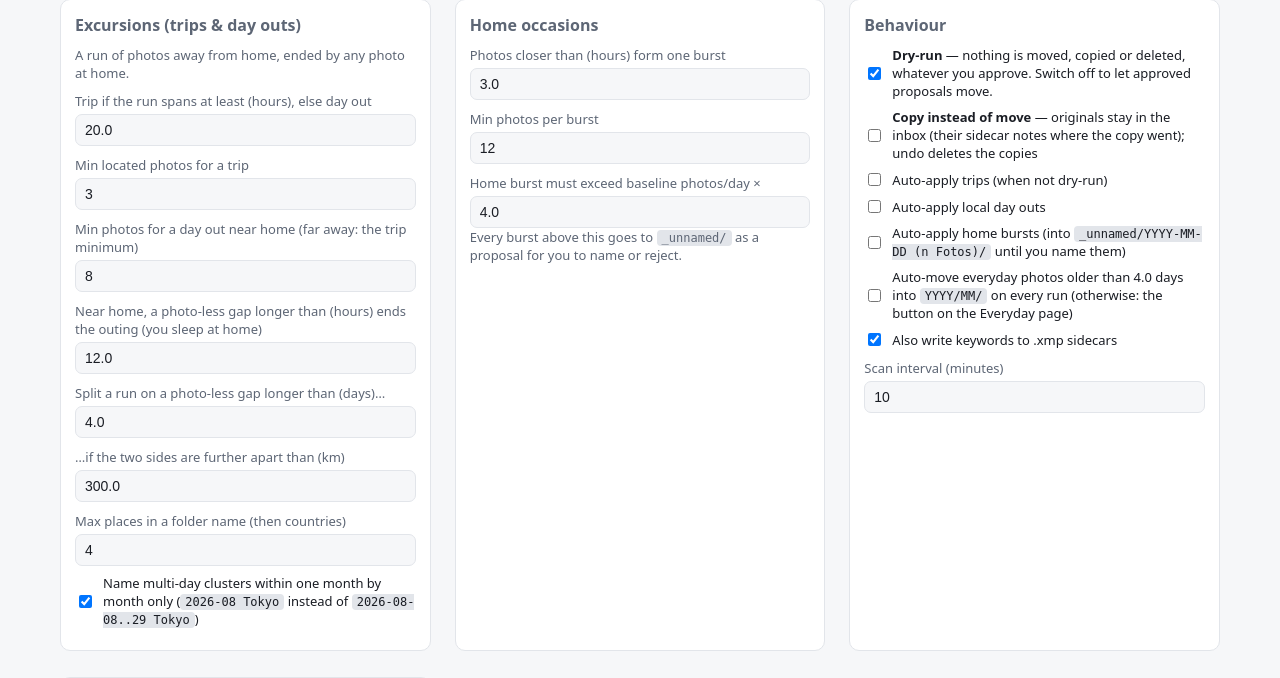
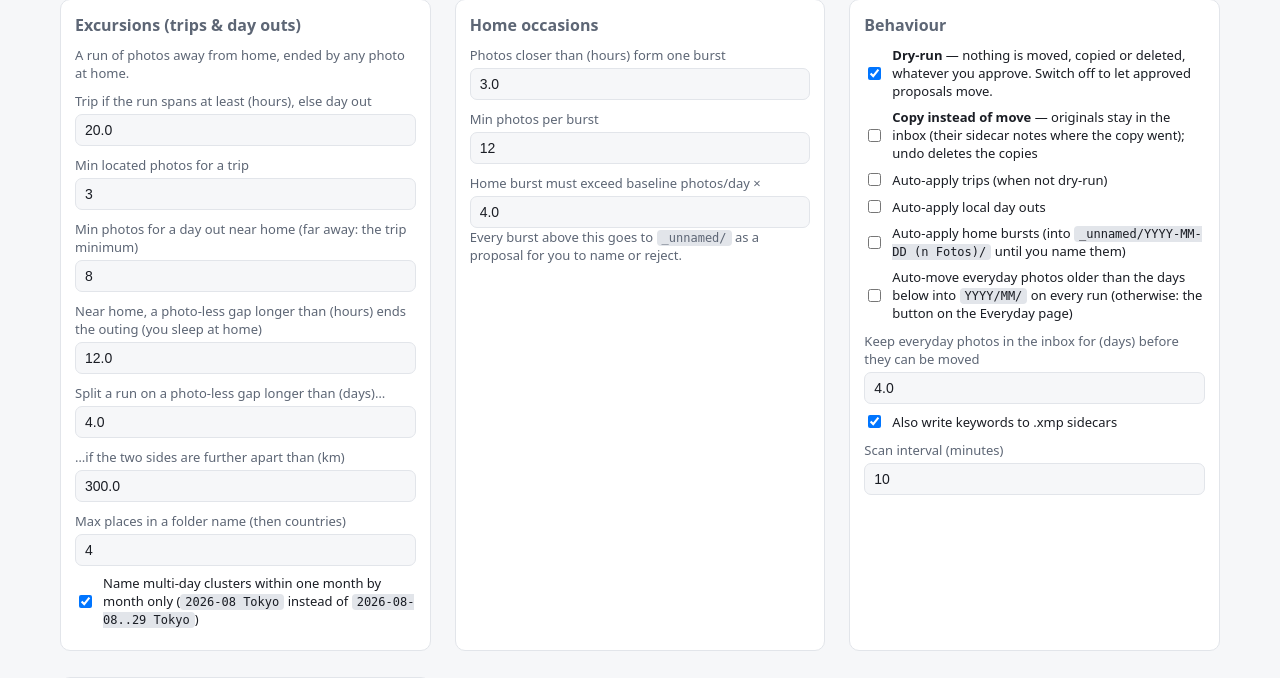
Before and after one commit to PhilippMundhenk/photosort, a FastAPI app: page /settings in a window 1280 px wide. Shown: the part 843-1521 px from the top of the page. Run offline with FastAPI, Linux system fonts and the light colour scheme; parts of the project's set-up code (start-up, migrations or seed data) failed here and were passed over; some libraries are stand-ins or nearby versions.

Commit message:
Setting: how many days everyday photos stay in the inbox
everyday_keep_days (4) replaces the trip gap as the age an everyday
photo must reach before the Everyday button or auto-move takes it into
YYYY/MM; shown and editable in Settings.

Co-Authored-By: Claude Fable 5.1 <noreply@anthropic.com>

```diff
--- a/app/config.py
+++ b/app/config.py
@@ -64,7 +64,9 @@ class Config:
     auto_apply_trips: bool = False         # when not dry_run: apply trip proposals without review
     auto_apply_local: bool = False
     auto_apply_home: bool = False
-    auto_apply_everyday: bool = False      # each run moves unclustered photos older than trip_gap_days to YYYY/MM
+    auto_apply_everyday: bool = False      # each run moves unclustered photos older than everyday_keep_days
+    everyday_keep_days: float = 4.0        # everyday photos younger than this stay in the inbox (a cluster may
+                                           # still form around them); the Everyday button and auto-move use it
     scan_interval_min: int = 10
     write_xmp_sidecar: bool = True         # also write keywords into <file>.xmp via exiftool
     photo_extensions: list[str] = field(default_factory=lambda: [
--- a/app/main.py
+++ b/app/main.py
@@ -68,7 +68,7 @@ def _apply_everyday_job() -> None:
             return
         _applying[EVERYDAY_JOB] = {"done": 0, "total": 0, "name": "everyday photos", "current": None}
         try:
-            n = mover.apply_everyday(cfg, min_age_days=cfg.trip_gap_days, progress=_progress(EVERYDAY_JOB))
+            n = mover.apply_everyday(cfg, min_age_days=cfg.everyday_keep_days, progress=_progress(EVERYDAY_JOB))
             events.log("review", action="move_everyday", n=n)
         except mover.DryRun:
             return
@@ -166,7 +166,7 @@ def run_pipeline(trigger: str = "schedule") -> dict:
                     applied += 1
             cluster.save_proposals(props)
             if cfg.auto_apply_everyday:
-                applied += mover.apply_everyday(cfg, min_age_days=cfg.trip_gap_days)
+                applied += mover.apply_everyday(cfg, min_age_days=cfg.everyday_keep_days)
         stats = {"ingest": s1, "cluster": s2, "applied": applied, "trigger": trigger}
         _state["last_run"], _state["last_stats"] = datetime.now(timezone.utc).isoformat(timespec="seconds"), stats
         events.log("run", **{k: v for k, v in stats.items() if k != "ingest"}, new_photos=s1.get("new"))
@@ -287,7 +287,7 @@ def everyday(request: Request, month: str = ""):
                     "photos": [{"path": r["path"], "file": r["file"], "ts": r["ts"], "zone": r["zone"],
                                 "media": r.get("media", "photo"), "place": (r.get("place") or {}).get("place")}
                                for r in rs]})
-    movable = len(mover.everyday_movable(cfg, cfg.trip_gap_days))
+    movable = len(mover.everyday_movable(cfg, cfg.everyday_keep_days))
     return render(request, "everyday.html", months=months, month=month, days=out, pending=_pending(props),
                   total=len(recs), prev_month=prev_month, next_month=next_month,
                   month_n=months_c.get(month, 0), movable=movable, moving=_applying.get(EVERYDAY_JOB),
@@ -296,7 +296,7 @@ def everyday(request: Request, month: str = ""):
 
 @app.post("/everyday/move_all")
 def everyday_move_all():
-    """Move every everyday photo older than trip_gap_days into YYYY/MM, in the background."""
+    """Move every everyday photo older than everyday_keep_days into YYYY/MM, in the background."""
     cfg = config.load()
     if cfg.dry_run:
         raise mover.DryRun("dry-run is on: everyday photos are not moved (switch it off in Settings)")
--- a/app/templates/settings.html
+++ b/app/templates/settings.html
@@ -68,7 +68,8 @@
   <div class="check"><input type="checkbox" id="at" name="auto_apply_trips" {% if cfg.auto_apply_trips %}checked{% endif %}><label for="at">Auto-apply trips (when not dry-run)</label></div>
   <div class="check"><input type="checkbox" id="al" name="auto_apply_local" {% if cfg.auto_apply_local %}checked{% endif %}><label for="al">Auto-apply local day outs</label></div>
   <div class="check"><input type="checkbox" id="ah" name="auto_apply_home" {% if cfg.auto_apply_home %}checked{% endif %}><label for="ah">Auto-apply home bursts (into <code>{{ cfg.unnamed_dir }}/YYYY-MM-DD (n Fotos)/</code> until you name them)</label></div>
-  <div class="check"><input type="checkbox" id="ae" name="auto_apply_everyday" {% if cfg.auto_apply_everyday %}checked{% endif %}><label for="ae">Auto-move everyday photos older than {{ cfg.trip_gap_days }} days into <code>{{ cfg.everyday_layout }}/</code> on every run (otherwise: the button on the Everyday page)</label></div>
+  <div class="check"><input type="checkbox" id="ae" name="auto_apply_everyday" {% if cfg.auto_apply_everyday %}checked{% endif %}><label for="ae">Auto-move everyday photos older than the days below into <code>{{ cfg.everyday_layout }}/</code> on every run (otherwise: the button on the Everyday page)</label></div>
+  <label>Keep everyday photos in the inbox for (days) before they can be moved</label><input type="number" step="1" min="0" name="everyday_keep_days" value="{{ cfg.everyday_keep_days }}">
   <div class="check"><input type="checkbox" id="xmp" name="write_xmp_sidecar" {% if cfg.write_xmp_sidecar %}checked{% endif %}><label for="xmp">Also write keywords to .xmp sidecars</label></div>
   <label>Scan interval (minutes)</label><input type="number" name="scan_interval_min" value="{{ cfg.scan_interval_min }}">
 </div>
```
Also changed, not shown: app/templates/everyday.html (+4 -4 lines), tests/test_app.py (+8 -2 lines), README.md.
